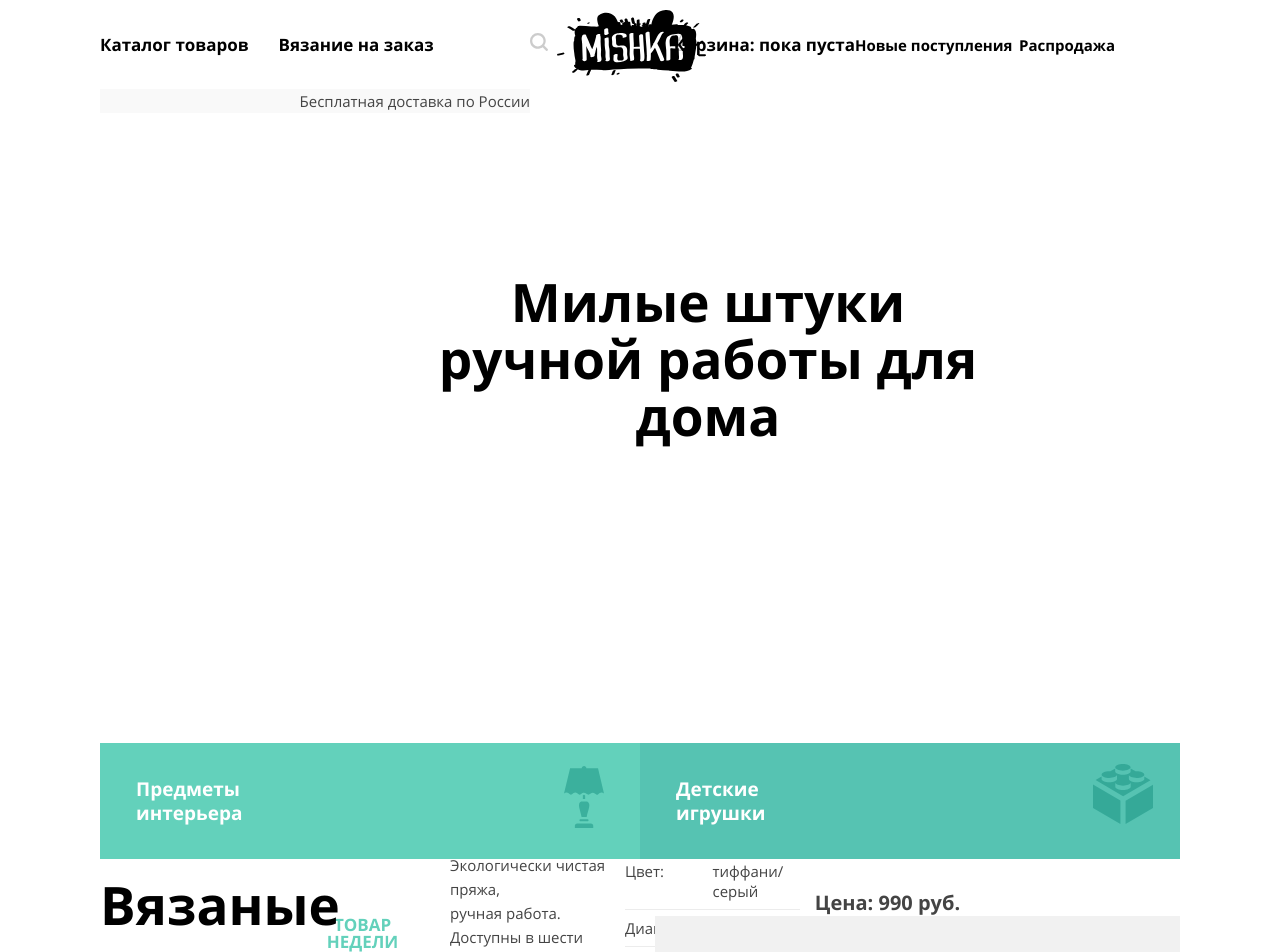
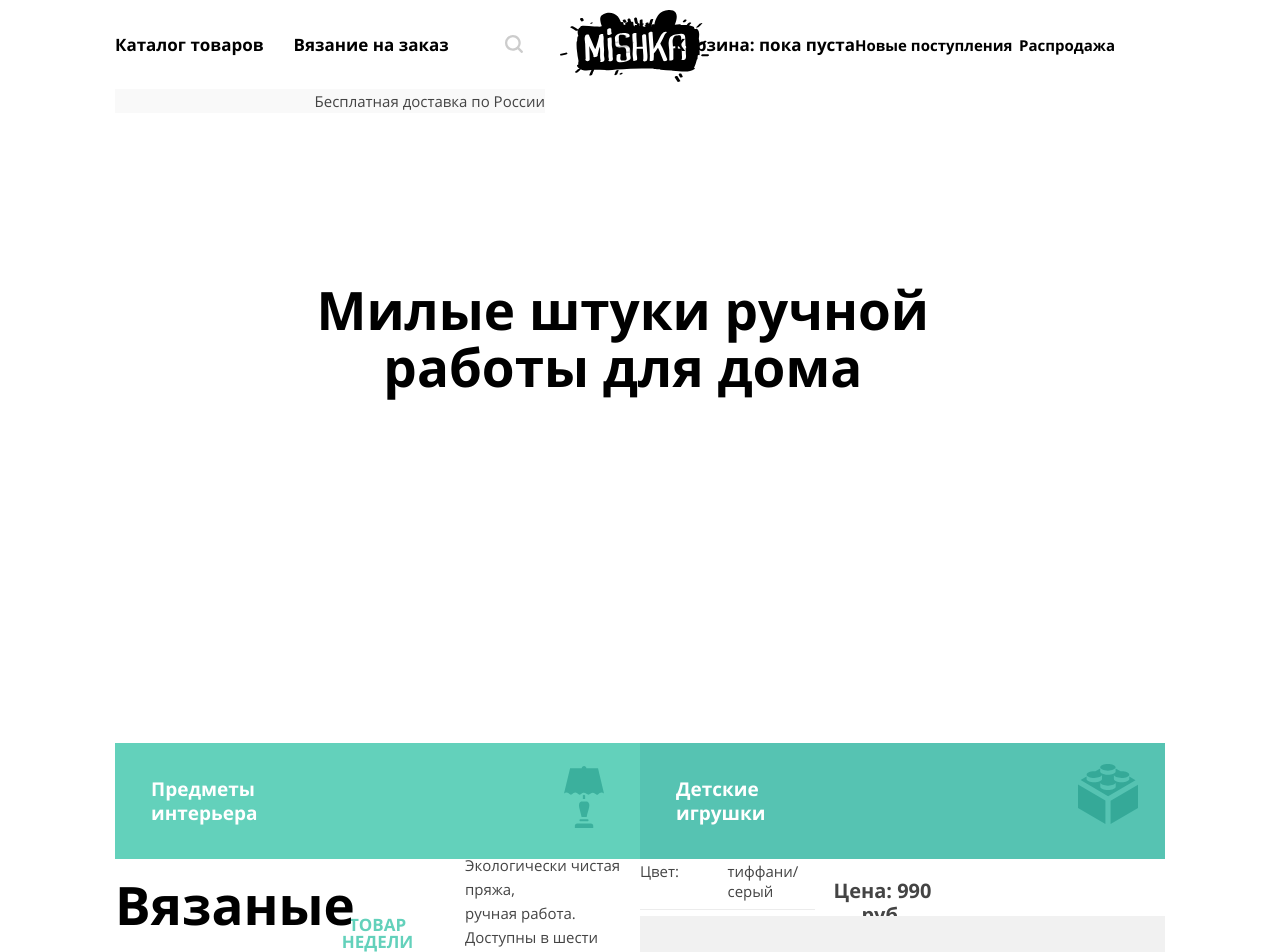
Before and after one commit to catch-a-chalk/mishka-testing, a plain HTML site: page source/index.html in a window 1280 px wide. Shown: the top 952 px of the page. Drawn offline with nearby package versions, Linux system fonts and the light colour scheme; files that its build step writes are made by us from their sources; files whose address does not match are found by name.

Commit message:
Фиксированная сетка макета по состоянию на 29 декабря

```diff
--- a/source/index.html
+++ b/source/index.html
@@ -116,12 +116,12 @@
                 <dd class="main-featured__description">15 см</dd>
               </div>
             </dl>
+            <div class="main-featured__image"></div>
             <div class="main-featured__wrapper-bottom">
               <p class="main-featured__price">Цена: 990 руб.</p>
               <a class="main-featured__button button" href="#">ЗАКАЗАТЬ</a>
             </div>
           </header>
-          <div class="main-featured__image"></div>
         </div>
       </section>
       <div class="zigzag-line"></div>
--- a/source/less/components/contacts.less
+++ b/source/less/components/contacts.less
@@ -23,8 +23,6 @@
   @media (max-width: @mobile-width-only) {
     min-height: 818px;
     margin-top: 38px;
-    padding-left: 30px;
-    padding-right: 30px;
   }
 
   @media (min-width: @tablet-width) {
@@ -46,6 +44,8 @@
   font-size: 25px;
   line-height: 30px;
   margin: 0;
+  padding-left: 30px;
+  padding-right: 30px;
 
   @media (min-width: @tablet-width) {
     font-size: 43px;
@@ -56,6 +56,7 @@
   @media (min-width: @desktop-width) {
     grid-column: 2 /3;
     grid-row: 2 / 3;
+    padding: 0;
   }
 }
 
@@ -80,6 +81,8 @@
   font-size: 14px;
   line-height: 30px;
   display: grid;
+  padding-left: 30px;
+  padding-right: 30px;
 
   @media (max-width: @mobile-width-only) {
     grid-template-columns: 1fr;
@@ -97,13 +100,14 @@
     grid-template-columns: 1fr;
     grid-template-rows: 50px 100px;
     margin: 0;
+    padding: 0;
   }
 }
 
 .contacts__item {
   width: 100%;
   display: grid;
-  grid-template-columns: 85px 1fr;
+  grid-template-columns: 1fr 3fr;
 }
 
 .contacts__item:not(:last-child) {
@@ -115,10 +119,7 @@
 .contacts__parameter,
 .contacts__description {
   color: @darken-blue-black;
-
-  @media (min-width: @tablet-width) {
-    margin: 0;
-  }
+  margin: 0;
 }
 
 .contacts__description a {
@@ -138,9 +139,7 @@ a[href^="info@mimimishkashop.ru"] {
     background-image: url("../../img/map-mobile.jpg");
     width: 320px;
     height: 454px;
-    margin-right: auto;
     margin-bottom: 42px;
-    margin-left: auto;
   }
 
   @media (min-width: @tablet-width) {
@@ -173,6 +172,7 @@ a[href^="info@mimimishkashop.ru"] {
   color: @darken-blue-black;
   text-align: center;
   padding: 16px 40px;
+  margin: 0 30px;
 
   @media (min-width: @tablet-width) {
     padding: 16px 28px;
@@ -185,6 +185,7 @@ a[href^="info@mimimishkashop.ru"] {
   @media (min-width: @desktop-width) {
     grid-column: 2 / 3;
     grid-row: 4 / 5;
-    margin-bottom: 0;
+    margin: 0;
+    position: static;
   }
 }
--- a/source/less/components/main-featured.less
+++ b/source/less/components/main-featured.less
@@ -82,8 +82,8 @@
 
 .main-featured__weekly {
   font-weight: 700;
-  font-size: 25px;
-  line-height: 30px;
+  font-size: 17px;
+  line-height: 20px;
   color: @tiffany-lighter;
 
   @media (min-width: @tablet-width) {
@@ -127,8 +127,9 @@
   font-weight: 400;
   font-size: 15px;
   line-height: 20px;
-  display: flex;
-  flex-direction: column;
+  display: grid;
+  grid-template-columns: 1fr;
+  grid-template-rows: auto;
   margin: 0;
   margin-bottom: 28px;
 
@@ -143,15 +144,16 @@
 }
 
 .main-featured__item {
-  width: 100%;
+  display: grid;
+  width: inherit;
+  grid-template-columns: 50% 50%;
+  grid-template-rows: 1fr;
   padding: 8px 0;
   border-bottom: 1px solid @thin-grey-line;
 }
 
 .main-featured__parameter,
 .main-featured__description {
-  float: left;
-  width: 50%;
   padding: 0;
   margin: 0;
   color: @darken-blue-black;
@@ -199,7 +201,7 @@
   }
 
   @media (min-width: @desktop-width) {
-    grid-column: 2 / 3;
+    grid-column: 2 / 4;
     grid-row: 6 / 7;
   }
 }
@@ -219,6 +221,10 @@
     line-height: 24px;
     margin-bottom: 62px;
   }
+
+  @media (min-width: @desktop-width) {
+    padding-right: 40px;
+  }
 }
 
 .main-featured__button {
--- a/source/less/components/main-header.less
+++ b/source/less/components/main-header.less
@@ -37,21 +37,20 @@
   position: absolute;
 
   @media (max-width: @mobile-width-only) {
-    top: 50px;
-    left: 65px;
-    padding: 30px;
-    margin: 0 auto;
+    top: 18%;
+    left: 10%;
+    right: 10%;
   }
 
   @media (min-width: @tablet-width) {
-    top: 160px;
-    left: 155px;
-    width: 460px;
+    width: 70%;
+    top: 22%;
+    left: 15%;
+    right: 15%;
   }
 
   @media (min-width: @desktop-width) {
-    width: 580px;
-    left: 368px;
+    width: 67%;
   }
 }
 
--- a/source/less/components/main-nav.less
+++ b/source/less/components/main-nav.less
@@ -116,6 +116,7 @@
   @media (min-width: @tablet-width) {
     display: flex;
     flex-direction: row;
+    flex-wrap: wrap;
   }
 }
 
--- a/source/less/components/page-footer.less
+++ b/source/less/components/page-footer.less
@@ -42,6 +42,9 @@
 }
 
 .page-footer__social {
+  display: flex;
+  flex-direction: column;
+
   @media (max-width: @mobile-width-only) {
     border-bottom: 1px solid @thin-grey-line;
   }
@@ -75,11 +78,6 @@
   }
 }
 
-.page-footer__link {
-  background-image: url("../../img/insta.svg");
-  background-repeat: no-repeat;
-}
-
 .page-footer__copyright {
   display: flex;
   justify-content: space-around;
--- a/source/less/components/page.less
+++ b/source/less/components/page.less
@@ -1,8 +1,16 @@
 .page__body {
   min-height: 100%;
-  margin: 0;
+  margin: 0 auto;
+
+  @media (max-width: @mobile-width-only) {
+    width: 320px;
+  }
+
+  @media (min-width: @tablet-width) {
+    width: 772px;
+  }
 
   @media (min-width: @desktop-width) {
-    margin: 0 50px;
+    width: 1150px;
   }
 }
--- a/source/less/components/user-list.less
+++ b/source/less/components/user-list.less
@@ -29,7 +29,7 @@
 
 .user-list__item:first-child {
   @media (min-width: @tablet-width) {
-    text-align: center;
+    text-align: end;
   }
 
   @media (min-width: @desktop-width) {
@@ -84,4 +84,10 @@
     left: -41px;
     top: -2px;
   }
+
+  @media (min-width: @tablet-width) {
+    position: relative;
+    right: 40px;
+    top: 2px;
+  }
 }
--- a/source/less/variables/variables.less
+++ b/source/less/variables/variables.less
@@ -23,7 +23,6 @@
 @font-white: #ffffff;
 
 // viewports
-// было 320px
 @mobile-width-only: 767px;
 @tablet-width: 768px;
 @desktop-width: 1150px;
```
